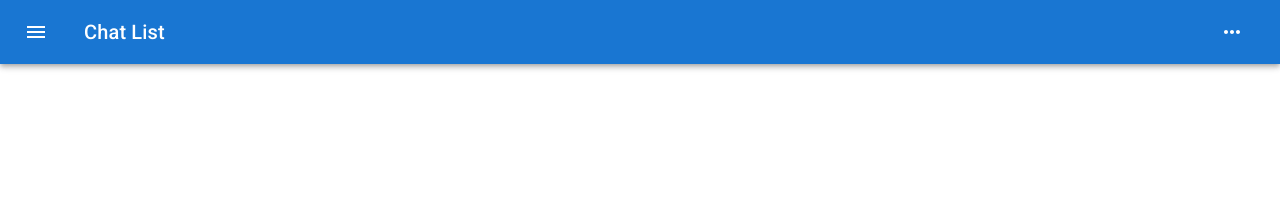
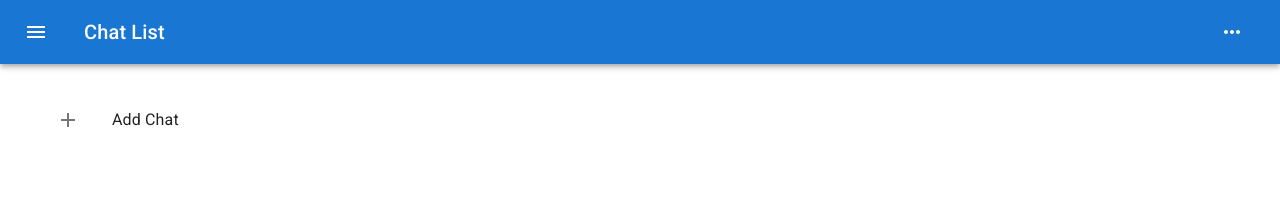
Before and after one commit to brody715/Mia, a React (Vite) app in the folder apps/mia-app/: page /#/chats in a window 1280 px wide. Shown: the top 210 px of the page. Built offline with nearby package versions, Linux system fonts and the light colour scheme; what short-unique-id would draw is missing.

Commit message:
feat: update chat list

```diff
--- a/apps/mia-app/package.json
+++ b/apps/mia-app/package.json
@@ -17,6 +17,7 @@
     "@types/lodash-es": "^4.17.6",
     "ahooks": "^3.7.5",
     "axios": "^1.3.4",
+    "dayjs": "^1.11.7",
     "formik": "^2.2.9",
     "formik-mui": "5.0.0-alpha.0",
     "immer": "^9.0.19",
@@ -26,6 +27,7 @@
     "react-dom": "^18.2.0",
     "react-router-dom": "^6.8.2",
     "react-scroll-to-bottom": "^4.2.0",
+    "react-window": "^1.8.8",
     "short-unique-id": "^4.4.4",
     "tiny-warning": "^1.0.3",
     "zustand": "^4.3.5"
@@ -36,6 +38,7 @@
     "@types/react": "^18.0.27",
     "@types/react-dom": "^18.0.10",
     "@types/react-scroll-to-bottom": "^4.2.0",
+    "@types/react-window": "^1.8.5",
     "@vitejs/plugin-react": "^3.1.0",
     "add": "^2.0.6",
     "mockjs": "^1.1.0",
--- a/apps/mia-app/src/components/DrawerChatList.tsx
+++ b/apps/mia-app/src/components/DrawerChatList.tsx
@@ -14,37 +14,20 @@ import {
   IconButton,
 } from '@mui/material'
 import { useMemoizedFn } from 'ahooks'
-import { useMemo } from 'react'
 import { useNavigate } from 'react-router-dom'
+import { useCurrentChatId } from '../hooks'
 import { shallow } from '../stores'
 import { useChatStore } from '../stores/chat'
 
 export function DrawerChatList() {
-  const [
-    chats,
-    currentChatId,
-    setCurrentChatId,
-    getRandomCharacter,
-    createChat,
-    deleteChat,
-  ] = useChatStore(
-    (s) => [
-      s.chats,
-      s.currentChatId,
-      s.setCurrentChatId,
-      s.getRandomCharacter,
-      s.createChat,
-      s.deleteChat,
-    ],
+  const [getRandomCharacter, createChat, deleteChat] = useChatStore(
+    (s) => [s.getRandomCharacter, s.createChat, s.deleteChat],
     shallow
   )
 
-  const sortedChats = useMemo(() => {
-    const sortedChats = [...chats]
-    return sortedChats.reverse()
-  }, [chats])
-
+  const currentChatId = useCurrentChatId()
   const navigate = useNavigate()
+  const sortedChats = useChatStore((s) => s.listChats({ sortBy: 'updatedAt' }))
 
   const handleCreateChat = useMemoizedFn(() => {
     const chara = getRandomCharacter()
--- /dev/null
+++ b/apps/mia-app/src/hooks/confirm.tsx
@@ -0,0 +1,41 @@
+import { useMemoizedFn } from 'ahooks'
+import { useRef, useState } from 'react'
+
+/**
+ * Hook to handle double confirm
+ * @param opts
+ * @returns
+ */
+export function useDoubleConfirm<Keys extends string | number>(opts: {
+  onConfirm: (key: Keys) => void
+  onConfirmCanceled: (key: Keys) => void
+}) {
+  const [confirming, setConfirming] = useState<boolean>(false)
+  const confirmKeyRef = useRef<Keys | null>()
+
+  const startConfirming = useMemoizedFn((key: Keys) => {
+    setConfirming(true)
+    confirmKeyRef.current = key
+  })
+
+  const confirm = useMemoizedFn(() => {
+    const key = confirmKeyRef.current
+    if (key == null) {
+      return
+    }
+    setConfirming(false)
+    opts.onConfirm(key)
+  })
+
+  const cancelConfirm = useMemoizedFn(() => {
+    setConfirming(false)
+    confirmKeyRef.current = null
+  })
+
+  return {
+    confirming,
+    startConfirming,
+    confirm,
+    cancelConfirm,
+  }
+}
--- a/apps/mia-app/src/hooks/index.tsx
+++ b/apps/mia-app/src/hooks/index.tsx
@@ -1,6 +1,16 @@
 import { useMediaQuery, useTheme } from '@mui/material'
+import { useParams } from 'react-router-dom'
 
 export function useIsMobile() {
   const theme = useTheme()
   return useMediaQuery(theme.breakpoints.down('sm'))
 }
+
+/**
+ * Return current chatId from route params
+ * If path is not `/chats/:chatId`, return undefined
+ */
+export function useCurrentChatId(): string | undefined {
+  const { chatId } = useParams<{ chatId: string }>()
+  return chatId
+}
--- a/apps/mia-app/src/routes/chat.tsx
+++ b/apps/mia-app/src/routes/chat.tsx
@@ -3,12 +3,17 @@ import { Box } from '@mui/material'
 import { ChatPanel } from '../components/ChatPanel'
 import { useChatStore } from '../stores/chat'
 import BaseAppBar from '../components/BaseAppBar'
-import { useParams } from 'react-router-dom'
+import { Navigate, useNavigate, useParams } from 'react-router-dom'
+import { useSnackbar } from 'notistack'
 
 export function ChatPage() {
   const { chatId } = useParams<{ chatId: string }>()
   // you should call dervied function in useStore, otherwise it will not be tracked
   const chat = useChatStore((s) => s.getChat(chatId || ''))
+
+  if (!chat) {
+    return <Navigate to="/chats" />
+  }
 
   return (
     <Box>
--- a/apps/mia-app/src/routes/chats.tsx
+++ b/apps/mia-app/src/routes/chats.tsx
@@ -1,12 +1,153 @@
-import { Box, Typography } from '@mui/material'
+import {
+  Add as AddIcon,
+  Chat as ChatIcon,
+  Check as CheckIcon,
+  Close as CloseIcon,
+  Delete as DeleteIcon,
+  Edit as EditIcon,
+} from '@mui/icons-material'
+import {
+  Box,
+  Divider,
+  IconButton,
+  List,
+  ListItem,
+  ListItemButton,
+  ListItemIcon,
+  ListItemText,
+  Stack,
+} from '@mui/material'
+import { useNavigate } from 'react-router-dom'
 import BaseAppBar from '../components/BaseAppBar'
+import { Chat, useChatStore } from '../stores/chat'
+import { FixedSizeList, ListChildComponentProps } from 'react-window'
+import { shallow } from 'zustand/shallow'
+import { useState } from 'react'
+import { useDoubleConfirm } from '../hooks/confirm'
+
+type ChatItemAction = 'delete' | 'edit'
+function ChatListItem({
+  chat,
+  onDeleteChat,
+  onSelectChat,
+}: {
+  chat: Chat
+  onDeleteChat: (id: string) => void
+  onSelectChat: (id: string) => void
+}) {
+  const handleConfirm = (key: ChatItemAction) => {
+    if (key === 'delete') {
+      onDeleteChat(chat.id)
+      return
+    }
+
+    if (key === 'edit') {
+    }
+  }
+
+  const handleCancelConfirm = (key: ChatItemAction) => {}
+
+  const { confirming, startConfirming, confirm, cancelConfirm } =
+    useDoubleConfirm<'delete' | 'edit'>({
+      onConfirm: handleConfirm,
+      onConfirmCanceled: handleCancelConfirm,
+    })
+
+  const renderActions = () => {
+    if (confirming) {
+      return (
+        <Stack direction="row" gap="16px">
+          <IconButton edge="end" aria-label="yes" onClick={confirm}>
+            <CheckIcon />
+          </IconButton>
+          <IconButton edge="end" aria-label="no" onClick={cancelConfirm}>
+            <CloseIcon />
+          </IconButton>
+        </Stack>
+      )
+    }
+    return (
+      <Stack direction="row" gap="16px">
+        <IconButton
+          edge="end"
+          aria-label="edit"
+          onClick={() => startConfirming('edit')}
+        >
+          <EditIcon />
+        </IconButton>
+
+        <IconButton
+          edge="end"
+          aria-label="delete"
+          onClick={() => startConfirming('delete')}
+        >
+          <DeleteIcon />
+        </IconButton>
+      </Stack>
+    )
+  }
+
+  return (
+    <ListItem key={chat.id} secondaryAction={renderActions()}>
+      <ListItemButton onClick={() => onSelectChat(chat.id)}>
+        <ListItemIcon>
+          <ChatIcon />
+        </ListItemIcon>
+        <ListItemText primary={chat.name} />
+      </ListItemButton>
+    </ListItem>
+  )
+}
 
 export default function ChatListPage() {
+  const [createChat, deleteChat, updateChat, getRandomCharacter] = useChatStore(
+    (s) => [s.createChat, s.deleteChat, s.updateChat, s.getRandomCharacter]
+  )
+
+  const sortedChats = useChatStore((s) => s.listChats({ sortBy: 'updatedAt' }))
+
+  const navigate = useNavigate()
+
+  const handleCreateChat = () => {
+    const character = getRandomCharacter()
+    createChat({ character })
+  }
+
+  const handleSelectChat = (id: string) => {
+    navigate(`/chats/${id}`)
+  }
+
   return (
     <Box>
       <BaseAppBar title="Chat List" />
 
-      <Typography>Hello, World!</Typography>
+      <Box>
+        <List
+          sx={{
+            height: '100%',
+            overflowY: 'scroll',
+          }}
+        >
+          <ListItem>
+            <ListItemButton onClick={handleCreateChat}>
+              <ListItemIcon>
+                <AddIcon />
+              </ListItemIcon>
+              <ListItemText primary={'Add Chat'} />
+            </ListItemButton>
+          </ListItem>
+          {sortedChats.map((chat) => (
+            <>
+              <Divider key={`div-${chat.id}`} component="li" />
+              <ChatListItem
+                chat={chat}
+                onSelectChat={handleSelectChat}
+                onDeleteChat={deleteChat}
+              />
+            </>
+          ))}
+        </List>
+      </Box>
     </Box>
   )
 }
--- a/apps/mia-app/src/routes/root.tsx
+++ b/apps/mia-app/src/routes/root.tsx
@@ -10,7 +10,7 @@ function Main({
   mainDrawerWidth,
   children,
 }: {
-  children: React.ReactElement
+  children: React.ReactNode
   mainDrawerWidth: number
 }) {
   const theme = useTheme()
@@ -56,7 +56,10 @@ export default function RootPage() {
     >
       <MainDrawer width={drawerWidth} />
       <Main mainDrawerWidth={drawerWidth}>
-        <Outlet />
+        {/* mt is AppBar's height */}
+        <Box sx={{ mt: '56px' }}>
+          <Outlet />
+        </Box>
       </Main>
       <MoreDrawer />
     </Box>
--- a/apps/mia-app/src/stores/chat.tsx
+++ b/apps/mia-app/src/stores/chat.tsx
@@ -31,6 +31,9 @@ export interface Chat {
     completionTokens: number
     totalTokens: number
   }
+  // ISO 8601
+  createdAt: string
+  updatedAt: string
 }
 
 const createChatData = makeDataCreator<Chat>({
@@ -48,6 +51,8 @@ const createChatData = makeDataCreator<Chat>({
     completionTokens: 0,
     totalTokens: 0,
   },
+  createdAt: new Date().toISOString(),
+  updatedAt: new Date().toISOString(),
 })
 
 interface ChatStoreState {
@@ -55,26 +60,23 @@ interface ChatStoreState {
   characters: Character[]
   // use for naming new chats
   chatNextIndex: number
-  currentChatId: string
 }
 
 interface ChatStoreActions {
-  getCurrentChat(): Chat | undefined
-
   getChat(id: string): Chat | undefined
-
-  setCurrentChatId(id: string): void
 
   getRandomCharacter(): Character
 
+  listChats(p: {
+    sortBy?: 'createdAt' | 'updatedAt'
+    order?: 'asc' | 'desc'
+  }): Chat[]
+
   createChat(p: { name?: string; character: Character }): Chat
 
+  updateChat(id: string, p: { name?: string }): void
+
   deleteChat(id: string): void
-
-  sendChatMessage(p: {
-    chatId: string
-    content: string
-  }): Promise<Result<boolean>>
 
   sendChatMessageStream(p: {
     chatId: string
@@ -113,22 +115,45 @@ function createChatStore() {
     chats: [],
     characters: [],
     chatNextIndex: 1,
-    currentChatId: '',
-
-    // computed value
-    getCurrentChat: () => {
-      const chats = get().chats
-      const currentChatId = get().currentChatId
-      return chats.find((chat) => chat.id === currentChatId)
-    },
 
     getChat(id: string): Chat | undefined {
       const chat = get().chats.find((c) => c && c.id === id)
       return chat
     },
 
-    setCurrentChatId: (id: string) => {
-      set({ currentChatId: id })
+    listChats(p) {
+      const { sortBy = 'createdAt', order = 'desc' } = p
+
+      const chats = [...get().chats].sort((a, b) => {
+        const lhs = a[sortBy]
+        const rhs = b[sortBy]
+
+        if (lhs < rhs) {
+          return order === 'asc' ? -1 : 1
+        }
+        if (lhs > rhs) {
+          return order === 'asc' ? 1 : -1
+        }
+        return 0
+      })
+
+      return chats
+    },
+
+    updateChat(
+      id: string,
+      p: {
+        name?: string
+      }
+    ) {
+      set((s) => {
+        const chat = s.chats.find((c) => c && c.id === id)
+        if (chat) {
+          if (p.name) {
+            chat.name = p.name
+          }
+        }
+      })
     },
 
     getRandomCharacter(): Character {
@@ -175,68 +200,6 @@ function createChatStore() {
       set((state) => {
         state.chats = state.chats.filter((chat) => chat.id !== id)
       })
-    },
-
-    async sendChatMessage(p: {
-      chatId: string
-      content: string
-    }): Promise<Result<boolean>> {
-      const chat = get().chats.find((c) => c.id === p.chatId)
-
-      if (!chat) {
-        throw new Error(`chat not found, id: ${p.chatId}`)
-      }
-
-      const userMessage: api_t.ChatCompletionMessage = {
-        role: 'user',
-        content: p.content,
-      }
-
-      const messages = postprocessMessages({
-        historyMessages: chat.messages.map((m) => ({
-          role: m.role,
-          content: m.content,
-        })),
-        newMessage: userMessage,
-        mustHaveMessages: chat.mustHaveMessages,
-      })
-
-      const openaiClient = getOpenaiClient()
-
-      const resp = await openaiClient.createChatCompletions({
-        model: 'gpt-3.5-turbo',
-        messages,
-      })
-
-      if (!resp.ok) {
-        return { ok: false, error: resp.error }
-      }
-
-      set((s) => {
-        // Notice: you should find chatIdx first, and the use s.chats[chatIdx] to modify state
-        const chatIdx = s.chats.findIndex((c) => c.id === p.chatId)
-
-        if (chatIdx == -1) {
-          return
-        }
-
-        // push user message to history
-        s.chats[chatIdx].messages.push({
-          id: idGenerator.randomUUID(8),
-          created: Date.now(),
-          ...userMessage,
-        })
-
-        // push replies to history
-        const choice = resp.value.choices[0]
-        s.chats[chatIdx].messages.push({
-          id: idGenerator.randomUUID(8),
-          created: Date.now(),
-          ...choice.message,
-        })
-      })
-
-      return { ok: true, value: true }
     },
 
     async sendChatMessageStream(p: {
```
Also changed, not shown: apps/mia-app/src/api/index.ts (+9 -2 lines), 1 other file (tests, documents, lock files or other folders).
